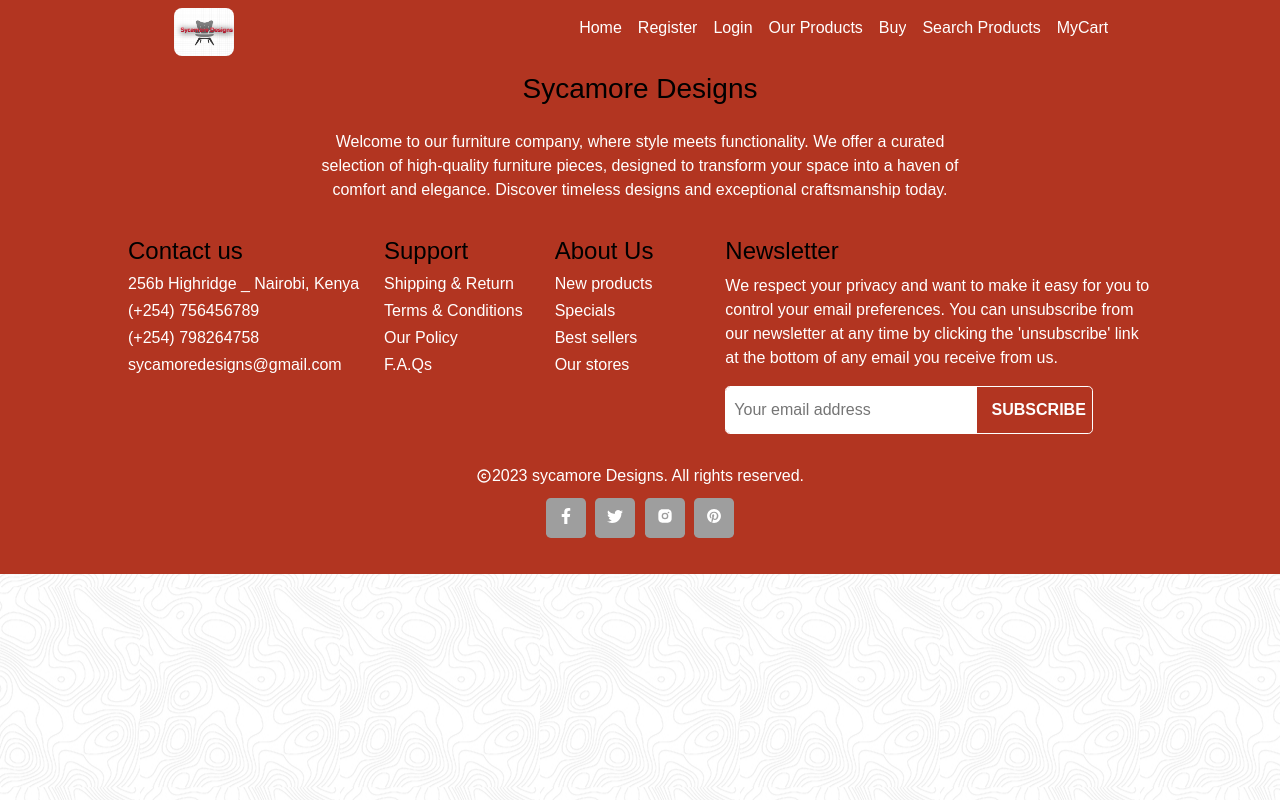
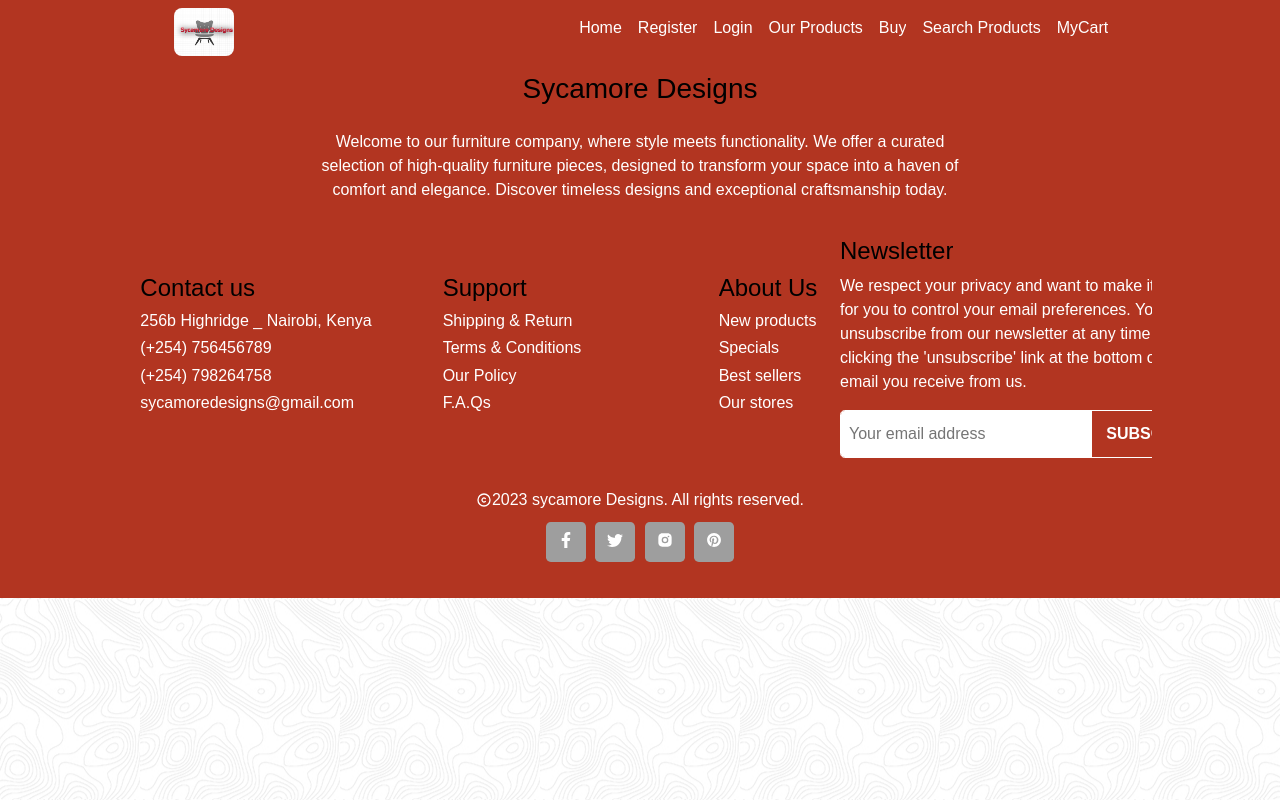
Before and after one commit to Roche001/FurniFusion, a React (Create React App) app: page /Cart in a window 1280 px wide. Built offline with nearby package versions, Linux system fonts and the light colour scheme; a web font is replaced by a local one.

Commit message:
Update changes

```diff
--- a/src/components/footer/Footer.css
+++ b/src/components/footer/Footer.css
@@ -24,9 +24,9 @@
   margin-top: 1rem;
 }
 .footer-detail {
-  display: flex;
-  align-items: flex-start;
-  justify-content: center;
+  display: grid;
+  grid-template-columns: repeat(4, 1fr);
+  place-items: center;
   width: 80vw;
   margin-top: 1.2rem;
   margin-left: auto;
```
